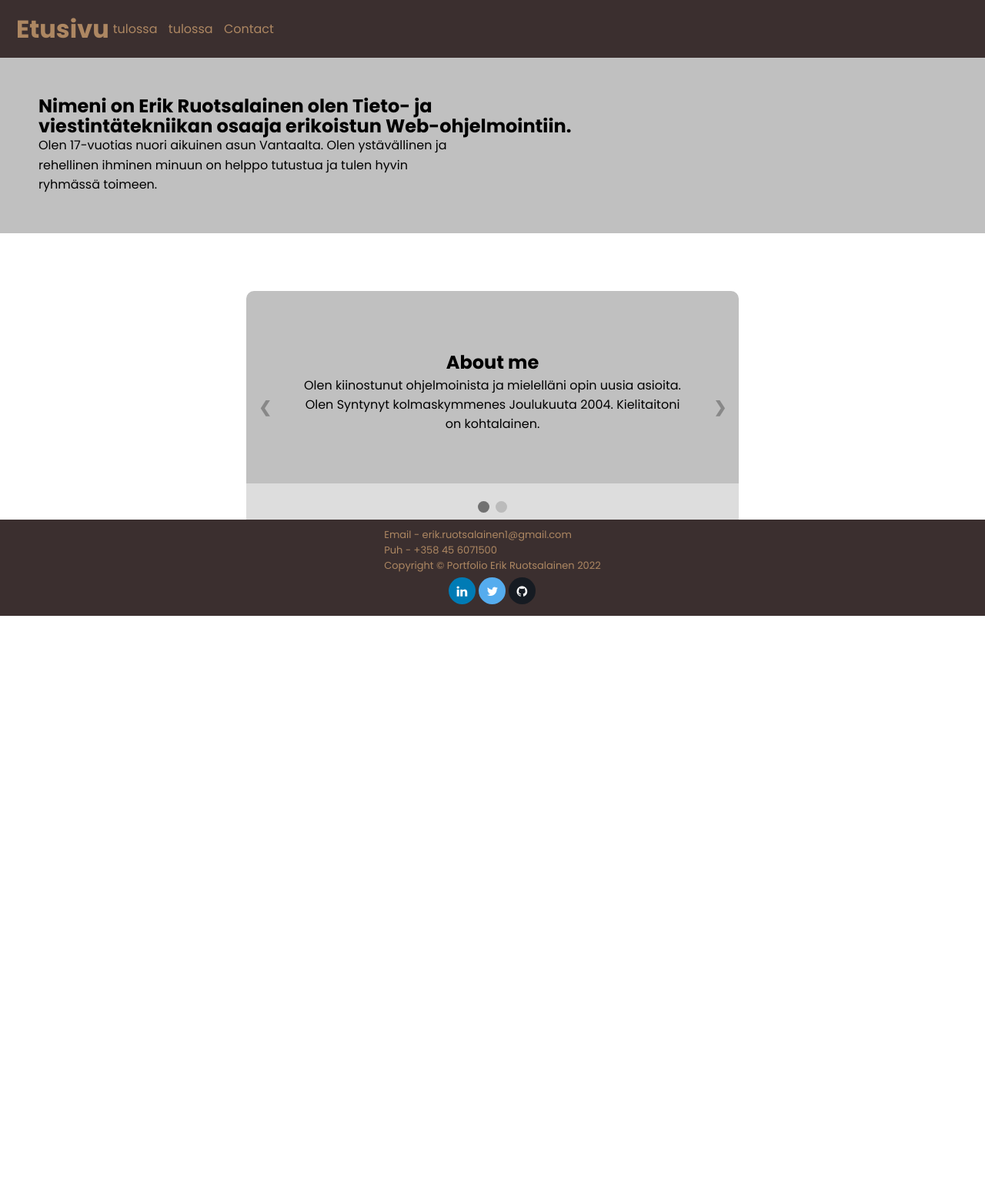
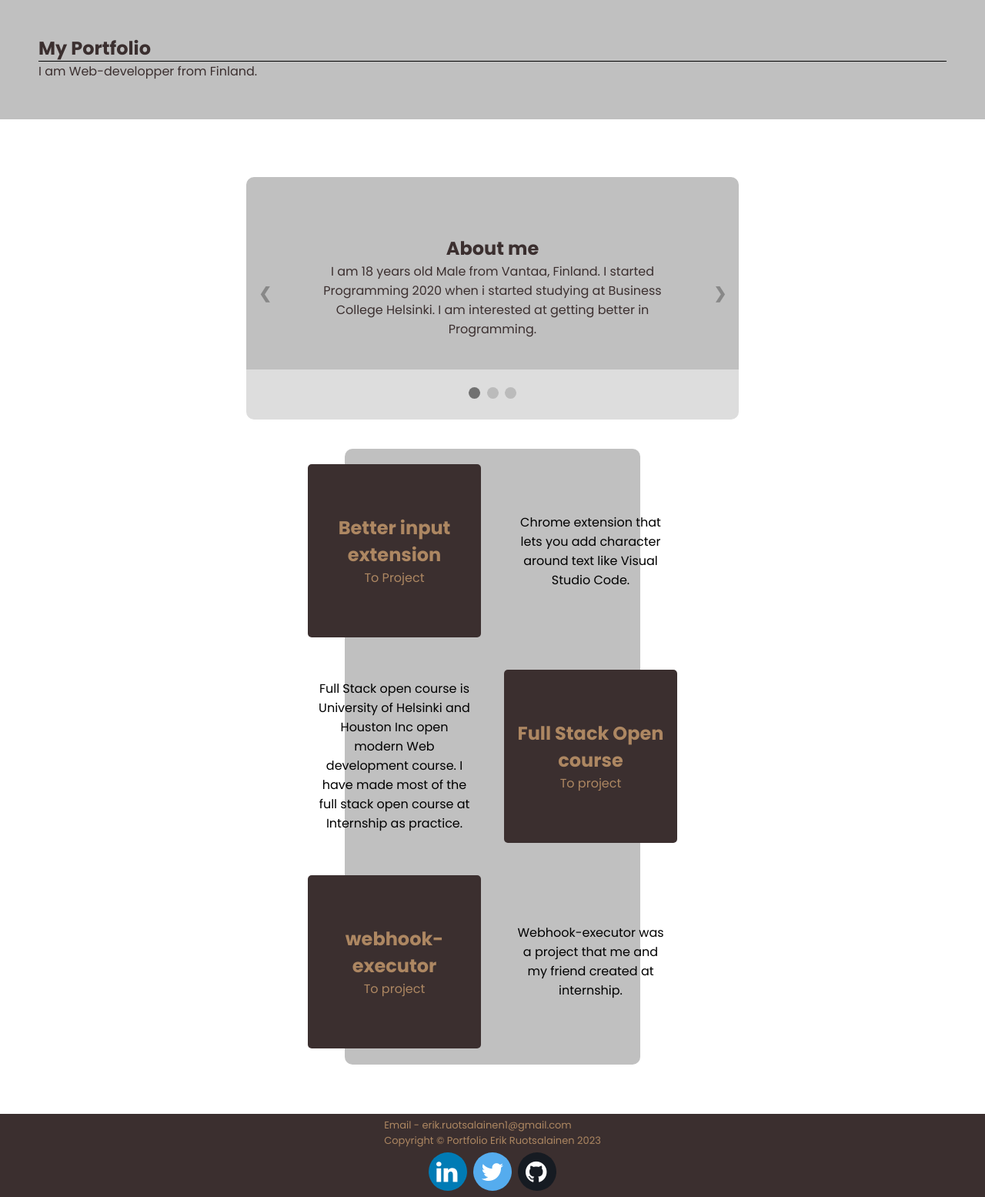
Before and after one commit to Supr0en/MyPortfolio, a website: page index.html in a window 1280 px wide. Shown: the whole page at 77% size. Before the commit the page ends 800 px from the top, so only its background shows below. Drawn offline with Linux system fonts and the light colour scheme.

Commit message:
Added projects, deleted Header and changed fa icons.

```diff
--- a/index.html
+++ b/index.html
@@ -4,35 +4,20 @@
     <meta charset="UTF-8">
     <meta http-equiv="X-UA-Compatible" content="IE=edge">
     <meta name="viewport" content="width=device-width, initial-scale=1.0">
-    <link rel="stylesheet" href="../styles/main.css">
+    <link rel="stylesheet" href="./src/styles/main.css">
     <link rel="stylesheet" href="https://cdnjs.cloudflare.com/ajax/libs/font-awesome/4.7.0/css/font-awesome.min.css">
-    <title>Portfolio - Etusivu</title>
+    <title>Portfolio - FrontPage</title>
 </head>
 <body>
-    <header>
-        <h1>Etusivu</h1>
-        <nav id="navigation">
-            <ul id="header-ul">
-                <li>
-                    <a href="#about-me">tulossa</a>
-                </li>
-                <li>
-                    <a href="#">tulossa</a>
-                </li>
-                <li>
-                    <a href="./contacts.html">Contact</a>
-                </li>
-            </ul>
-        </nav>
-    </header>
     <section>
         <div id="banner">
-            <h3>
-                Nimeni on Erik Ruotsalainen olen Tieto- ja viestintätekniikan osaaja erikoistun Web-ohjelmointiin.
-            </h3>
+            <div class="border-line">
+                <h3>
+                    My Portfolio
+                </h3>
+            </div>
             <p>
-                Olen 17-vuotias nuori aikuinen asun Vantaalta. Olen ystävällinen ja rehellinen ihminen
-                minuun on helppo tutustua ja tulen hyvin ryhmässä toimeen.
+                I am Web-developper from Finland.
             </p>
         </div>
         <container id="container">
@@ -40,15 +25,20 @@
                 <div class="text-container" id="about-me">
                     <h2>About me</h2>
                     <p>
-                        Olen kiinostunut ohjelmoinista ja mielelläni opin uusia asioita.
-                        Olen Syntynyt kolmaskymmenes Joulukuuta 2004. Kielitaitoni on kohtalainen.
+                        I am 18 years old Male from Vantaa, Finland. I started Programming 2020 when i started studying at Business College Helsinki.
+                        I am interested at getting better in Programming.
                     </p>
                 </div>
-                <div class="text-container" id="tulevaisuus">
-                    <h2>Tulevaisuus</h2>
+                <div class="text-container" id="education">
+                    <h2>Education</h2>
                     <p>
-                        Tulevaisuudessa haluan tulla paremaksi ohjelmoijaksi ja tulla paremmaksi ihmiseksi.
-                        Viiden vuoden päästä toivon että minulla on vakaa työpaikka ja vakaa palkka.
+                        I graduated from Helsinki Business College with a degree in Information and Communication Technology. I specialized in Web Development.
+                    </p>
+                </div>
+                <div class="text-container" id="programming">
+                    <h2>programming languages & librarys</h2>
+                    <p>
+                        I know JavaScript, TypeScript, React, React Native, Node.js, express, HTML, CSS, SQL.
                     </p>
                 </div>
                 <a class="prev" onclick="plusSlides(-1)">&#10094;</a>
@@ -56,22 +46,48 @@
                 <div class="dot-container">
                     <span class="dot" onclick="currentSlide(1)"></span>
                     <span class="dot" onclick="currentSlide(2)"></span>
+                    <span class="dot" onclick="currentSlide(3)"></span>
+
                 </div>
             </div>
+        </container>
+        <container class="projects">
+            <div class="grid-container">
+                <div class="grid-item">
+                    <h1>Better input extension</h1>
+                    <a class="link" href="https://github.com/Supr0en/Better-Input-extension" target="_blank">To Project</a>
+                </div>
+                <div class="grid-item">
+                    <P>Chrome extension that lets you add character around text like Visual Studio Code.</P>
+                </div>
+                <div class="grid-item">
+                    <P>Full Stack open course is University of Helsinki and Houston Inc open modern Web development course. I have made most of the full stack open course at Internship as practice.</P>
+                </div>
+                <div class="grid-item">
+                    <h1>Full Stack Open course</h1>
+                    <a class="link" href="" target="_blank">To project</a>
+                </div>
+                <div class="grid-item">
+                    <h1>webhook-executor</h1>
+                    <a class="link" href="https://www.npmjs.com/package/@komuhomes/webhook-executor" target="_blank">To project</a>
+                </div>
+                <div class="grid-item">
+                    <p>Webhook-executor was a project that me and my friend created at internship.</p>
+                </div>
+              </div>
         </container>
     </section>
     <footer>
         <div id="contact">
             <p>Email - erik.ruotsalainen1@gmail.com</p>
-            <p>Puh - +358 45 6071500</p>
-            <p>Copyright &copy; Portfolio Erik Ruotsalainen 2022</p>
+            <p>Copyright &copy; Portfolio Erik Ruotsalainen 2023</p>
             <div id="multimedias">
-                <a href="https://www.linkedin.com/in/erik-ruotsalainen-005a41236/" class="fa fa-linkedin"></a>
-                <a href="https://twitter.com/Supr0en" class="fa fa-twitter"></a>
-                <a href="https://github.com/Supr0en" class="fa fa-github"></a>
+                <a href="https://www.linkedin.com/in/erikruotsalainen/" class="fa fa-linkedin fa-2x"></a>
+                <a href="https://twitter.com/Supr0en" class="fa fa-twitter fa-2x"></a>
+                <a href="https://github.com/Supr0en" class="fa fa-github fa-2x"></a>
             </div>
         </div>
     </footer>
-    <script src="../javascript/slideshow.js"></script>
+    <script src="./src/javascript/slideshow.js"></script>
 </body>
 </html>
--- a/src/styles/main.css
+++ b/src/styles/main.css
@@ -1,4 +1,11 @@
 @import url('https://fonts.googleapis.com/css2?family=Poppins:wght@300;400;500;600;700&display=swap');
+:root{
+    --primary: #3B2F2F;
+    --secondary: #AD8762;
+    --third: #C0C0C0;
+    --white: #ffffff;
+    --black: #000000;
+}
 *{
     margin: 0;
     padding: 0;
@@ -8,50 +15,16 @@
 html{
     scroll-behavior: smooth;
 }
-:root{
-    --primary: #3B2F2F;
-    --secondary: #AD8762;
-    --third: #C0C0C0;
-    --white: #ffffff;
-}
-header{
-    background: var(--primary);
-    color: var(--secondary);
-    height: 75px;
-    display: flex;
-    position: sticky;
-    align-items: center;
-    padding-left: 21px;
-}
 footer{
     background: var(--primary);
     color: var(--secondary);
     display: flex;
-    position: absolute;
+    position: static;
     align-items: center;
     justify-content: center;
     bottom: 0;
+    height: 110px;
     width: 100%;
-    min-height: 125px;
-}
-ul{
-    list-style: none;
-}
-li{
-    display: inline;
-    padding-left: 5px;
-    padding-right: 5px;
-    color: var(--secondary);
-}
-a, #navigation a{
-    text-decoration: none;
-    color: var(--secondary);
-}
-#navigation a:hover{
-    background-color: var(--third);
-    color: var(--primary);
-    border-radius: 5px;
-    border: 1px solid transparent;
 }
 #banner{
     display: block;
@@ -62,6 +35,12 @@ a, #navigation a{
     padding: 50px;
     line-height: 1.6rem;
     background: var(--third);
+    color: var(--primary);
+}
+.border-line {
+    border-bottom: solid 1px var(--black);
+    padding-bottom: 3px;
+    width: 100%;
 }
 #banner h3{
     font-size: 24px;
@@ -83,11 +62,11 @@ a, #navigation a{
 }
 .fa{
     padding: 10px;
-    font-size: 30px;
-    width: 35px;
-    height: 35px;
+    /* font-size: 40px; */
+    width: 50px;
+    height: 50px;
     text-decoration: none;
-    margin: 5px 2px;
+    margin: 5px 4px;
     border-radius: 50%;
 }
 .fa:hover{
@@ -105,6 +84,55 @@ a, #navigation a{
     background: #161b22;
     color: white;
 }
+.projects{
+    justify-content: center;
+    display: flex;
+    height: 800px;
+    max-width: 30%;
+    margin-top: 10%;
+    margin-left: 35%;
+    margin-bottom: 5%;
+    border-radius: 10px;
+    background-color: var(--third);
+}
+.grid-container {
+    padding-top: 10px;
+    display: grid;
+    grid-template-columns: repeat(2, 1fr);
+    grid-template-rows: repeat(3, 1fr);
+    gap: 10px;
+}
+
+.grid-item {
+    background-color: var(--primary);
+    display: flex;
+    flex-direction: column;
+    justify-content: center;
+    align-items: center;
+    padding: 10px;
+    margin: 10px;
+    height: 225px;
+    width: 225px;
+    text-align: center;
+    border-radius: 5px;
+}
+.grid-item h1{
+    color: var(--secondary);
+}
+
+.link{
+    color: var(--secondary);
+    text-decoration: none;
+}
+
+.grid-item:nth-child(2),
+.grid-item:nth-child(3),
+.grid-item:nth-child(6) {
+    background-color: transparent;
+    display: flex;
+    flex-direction: row;
+}
+
 .carousel{
     border-top-left-radius: 10px;
     border-top-right-radius: 10px;
@@ -114,7 +142,12 @@ a, #navigation a{
     background-color: var(--third);
     top: 75px;
     left: 25%;
+    color: var(--primary);
 }
+#carousel h2 {
+    color: var(--primary)
+}
+
 .text-container {
     display: block;
     text-align: center;
```
